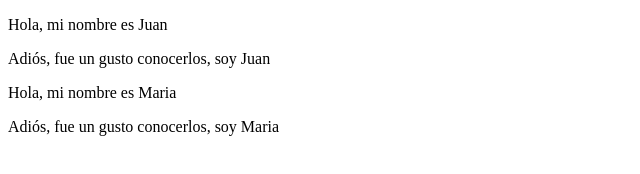
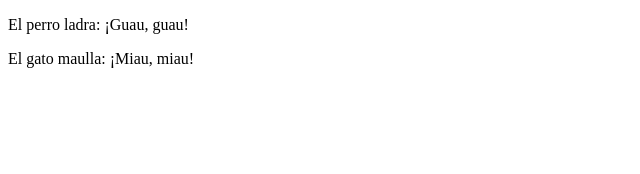
Before and after one commit to rampley12/practica4-con-js, a plain HTML site: page index.html in a window 1280 px wide. Shown: the whole page, without its empty margins (0-640 px from the left). Drawn offline with Linux system fonts and the light colour scheme.

Commit message:
agregue el trabajo9

```diff
--- a/index.html
+++ b/index.html
@@ -6,6 +6,6 @@
   <title>Document</title>
 </head>
 <body>
-  <script src="./js/practica8.js"></script>
+  <script src="./js/practica9.js"></script>
 </body>
 </html>
--- /dev/null
+++ b/js/practica9.js
@@ -0,0 +1,28 @@
+class Animal {
+    constructor(nombre, edad) {
+      this.nombre = nombre;
+      this.edad = edad;
+    }
+
+    emitirSonido() {
+      return "El animal emite un sonido.";
+    }
+  }
+
+  class Perro extends Animal {
+    emitirSonido() {
+      return "El perro ladra: ¡Guau, guau!";
+    }
+  }
+
+  class Gato extends Animal {
+    emitirSonido() {
+      return "El gato maulla: ¡Miau, miau!";
+    }
+  }
+
+  const perro = new Perro("Firulais", 3);
+  const gato = new Gato("Pelusa", 2);
+
+  document.body.innerHTML += `<p>${perro.emitirSonido()}</p>`;
+  document.body.innerHTML += `<p>${gato.emitirSonido()}</p>`;
```
